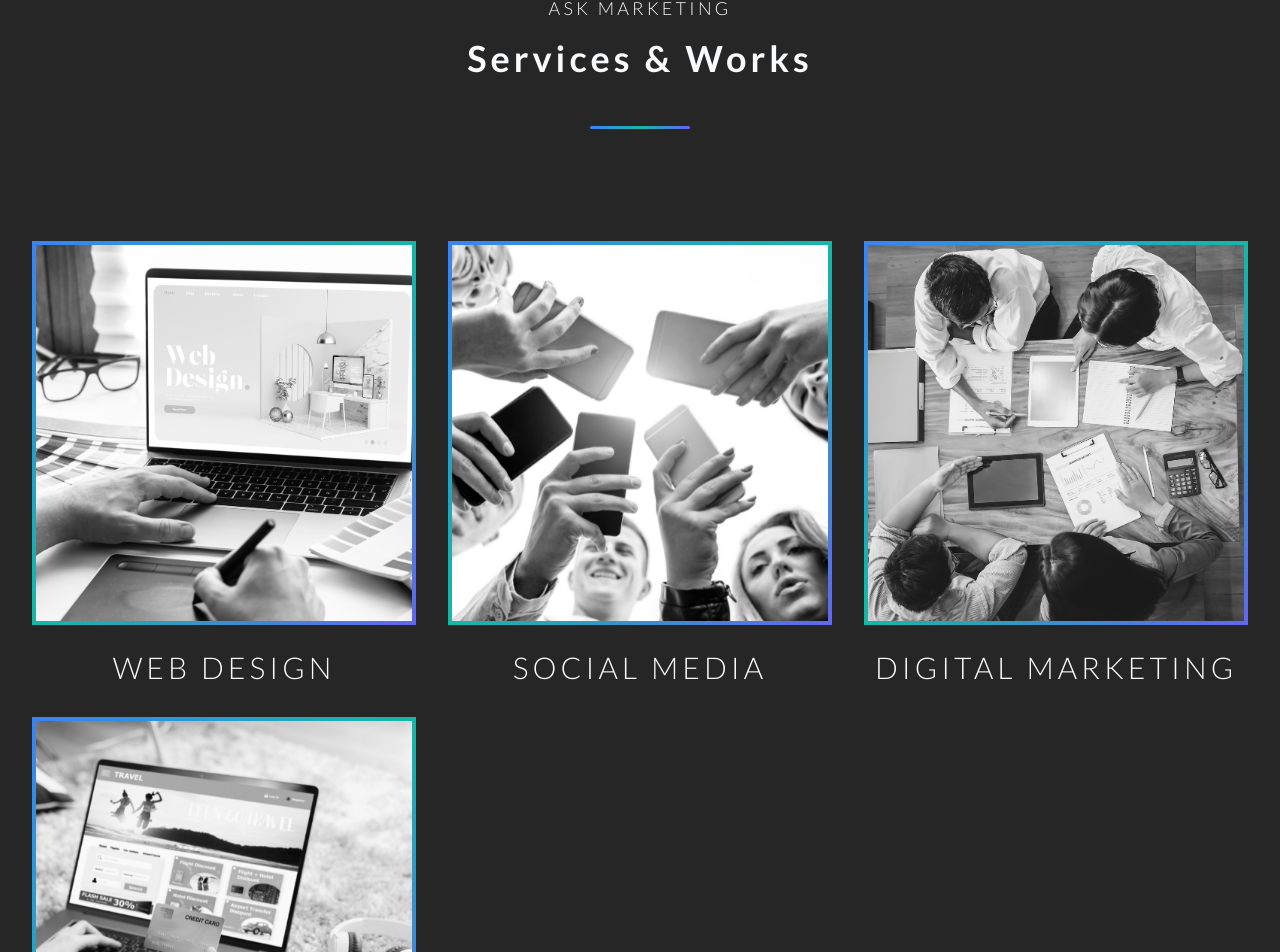
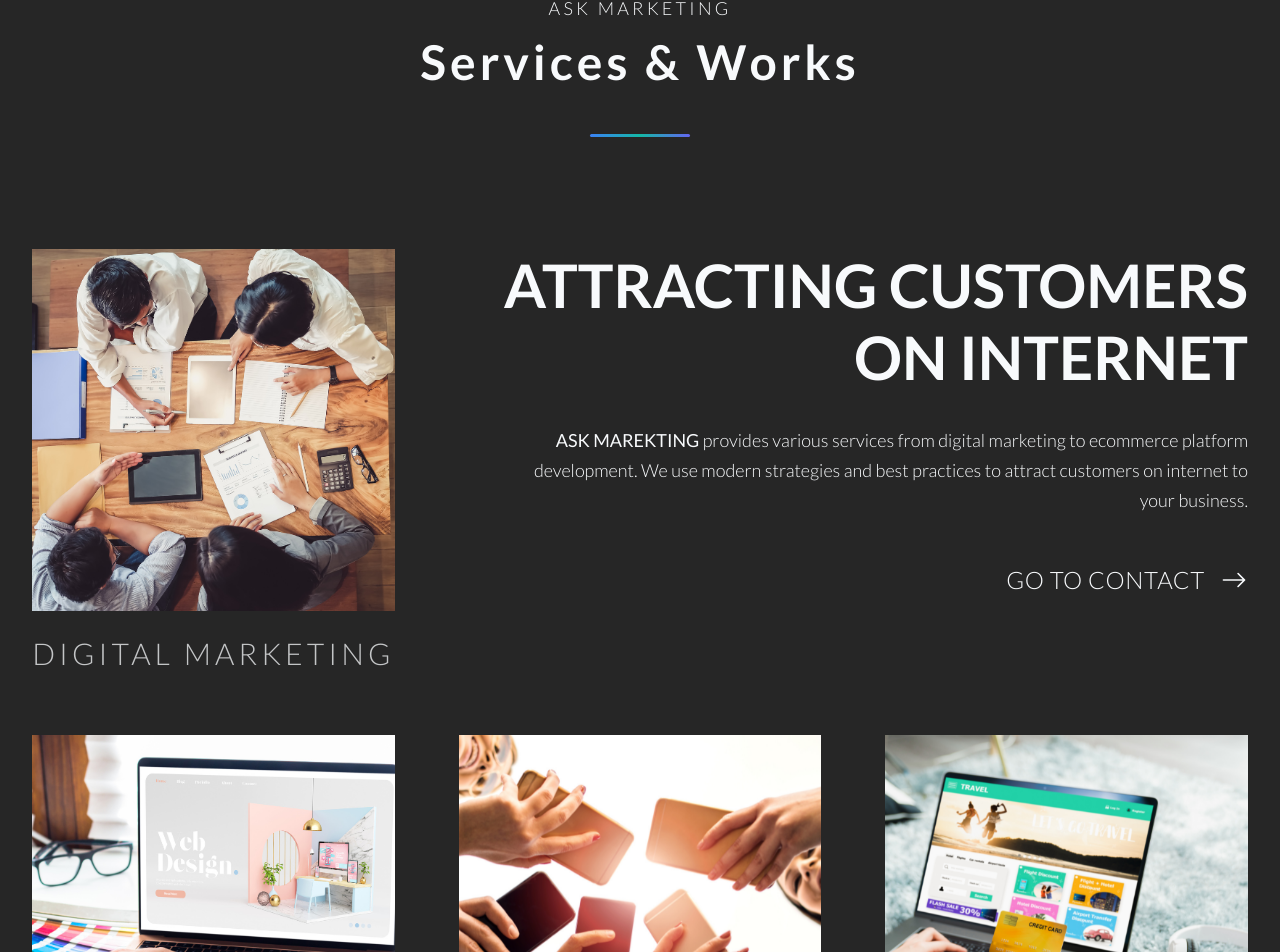
Before and after one commit to haneulchoistudio/ask-marketing, a Next.js app: page / in a window 1280 px wide. Shown: the part 918-1870 px from the top of the page. Built offline with nearby package versions, Linux system fonts and the light colour scheme.

Commit message:
added: service & works section

```diff
--- a/components/customs/Nav.tsx
+++ b/components/customs/Nav.tsx
@@ -7,7 +7,7 @@ const Nav: NextJS.Components.Created<
     return (
         <nav
             className={twMerge(
-                'w-full flex justify-between items-center py-5 px-6 lg:p-6 xl:p-8 2xl:px-10 bg-neutral-900/90 backdrop-bur-md fixed top-0 z-40',
+                'w-full flex justify-between items-center py-5 px-6 lg:p-6 xl:p-8 2xl:px-10 bg-neutral-950/90 backdrop-bur-md fixed top-0 z-40',
                 className
             )}
         >
--- /dev/null
+++ b/components/customs/ServiceCard.tsx
@@ -0,0 +1,89 @@
+import type { StaticImageData } from 'next/image';
+import type { NextJS } from 'types';
+import { Route } from '../templates';
+import Image from 'next/image';
+
+interface FloatBoxProps {
+    description: string;
+    slug: string;
+}
+
+const FloatBox: NextJS.Components.Created<FloatBoxProps> = ({
+    description,
+    slug,
+}) => {
+    return (
+        <article className="absolute bottom-0 lg:-top-full z-10 lg:-translate-y-full w-full h-max lg:h-full bg-neutral-900/95 lg:backdrop-blur-sm transform transition-all duration-[0.45s] ease-in-out lg:group-hover:-top-0 lg:group-hover:-translate-y-0 flex flex-col justify-between lg:justify-center p-6 lg:p-8">
+            <p className="font-light text-base md:text-lg lg:text-xl 2xl:text-2xl 2xl:leading-[1.4] leading-[1.67] lg:leading-[1.67] mb-4 lg:mb-6">
+                {description}
+            </p>
+            <Route
+                href={`/services/${slug}`}
+                className="py-3 px-8 border text-sm lg:text-base 2xl:text-lg border-slate-400/25 bg-neutral-800/5 backdrop-blur-sm text-white w-max shadow-xl shadow-transparent lg:hover:shadow-neutral-900/50 lg:hover:border-slate-200 cursor-pointer"
+            >
+                View Details
+            </Route>
+        </article>
+    );
+};
+
+const ImageWrap: NextJS.Components.Created<
+    NextJS.Components.WithChildren<'must'>
+> = ({ children }) => {
+    return (
+        <div className="overflow-hidden mb-6 transition-all duration-[0.35s] ease-in-out relative">
+            {children}
+        </div>
+    );
+};
+
+interface ServiceImageProps {
+    image: StaticImageData;
+    alt?: string;
+}
+
+const ServiceImage: NextJS.Components.Created<ServiceImageProps> = ({
+    image,
+    alt,
+}) => {
+    return (
+        <picture className="block overflow-hidden">
+            <Image src={image} alt={alt} />
+        </picture>
+    );
+};
+
+interface ServiceNameTagProps {
+    name: string;
+}
+
+const ServiceNameTag: NextJS.Components.Created<ServiceNameTagProps> = ({
+    name,
+}) => {
+    return (
+        <div className="relative">
+            <h5 className="font-light text-2xl lg:text-3xl text-center tracking-[0.25rem] transition-all duration-[0.35s] ease-in-out lg:group-hover:tracking-[0.15rem] uppercase lg:group-hover:scale-[115%] lg:group-hover:opacity-100 lg:opacity-75">
+                {name}
+            </h5>
+        </div>
+    );
+};
+
+const ServiceCard: NextJS.Components.Created<NextJS.Data.ServiceProps> = ({
+    description,
+    image,
+    name,
+    slug,
+}) => {
+    return (
+        <div className="group transition-all duration-[0.35s] ease-in-out cursor-pointer">
+            <ImageWrap>
+                <FloatBox description={description} slug={slug} />{' '}
+                <ServiceImage image={image} alt={`${slug} Photo`} />
+            </ImageWrap>
+            <ServiceNameTag name={name} />
+        </div>
+    );
+};
+
+export default ServiceCard;
--- /dev/null
+++ b/components/customs/StylishRoute.tsx
@@ -0,0 +1,23 @@
+import type { NextJS } from 'types';
+import { Route } from '../templates';
+import { BsArrowRight } from 'react-icons/bs';
+
+const StylishRoute: NextJS.Components.Created<NextJS.Components.WithHref> = ({
+    href,
+    name,
+}) => {
+    return (
+        <Route
+            href={href}
+            className="group font-light text-xl lg:text-2xl flex items-center gap-x-4 justify-center py-4 lg:hover:px-8 lg:hover:bg-neutral-800/90 border border-transparent w-max lg:hover:border-neutral-400/25 tracking-wide lg:hover:tracking-[0.05rem] shadow-2xl shadow-transparent lg:hover:shadow-black/50"
+        >
+            <span>{name}</span>
+            <BsArrowRight
+                size={26}
+                className="transition-all duration-[0.275s] ease-in-out lg:group-hover:rotate-180 "
+            />
+        </Route>
+    );
+};
+
+export default StylishRoute;
--- a/components/templates/Modal.template.tsx
+++ b/components/templates/Modal.template.tsx
@@ -63,7 +63,7 @@ export const __Modal__: NextJS.Components.Default<
             <aside
                 data-modal-name={name}
                 className={twMerge(
-                    'fixed top-0 left-0 z-50 w-full h-screen bg-neutral-900/75 backdrop-blur-md flex flex-col justify-center items-center',
+                    'fixed top-0 left-0 z-50 w-full h-screen bg-neutral-900/95 backdrop-blur-md flex flex-col justify-center items-center',
                     className
                 )}
             >
--- a/pages/_document.tsx
+++ b/pages/_document.tsx
@@ -18,7 +18,7 @@ class MyDocument extends Document {
                         rel="stylesheet"
                     />
                 </Head>
-                <body className="bg-neutral-900 text-slate-50 ">
+                <body className="bg-neutral-950 text-slate-50 ">
                     <Main />
                     <NextScript />
                 </body>
--- a/pages/index.tsx
+++ b/pages/index.tsx
@@ -12,7 +12,7 @@ import Contact from '@/next-js/components/Contact';
 import MobileNav from '@/next-js/components/MobileNav';
 import { useState } from 'react';
 import { AiOutlineClose } from 'react-icons/ai';
-import { BsArrowLeft, BsArrowRight } from 'react-icons/bs';
+import { BsArrowLeft } from 'react-icons/bs';
 import { twMerge } from 'tailwind-merge';
 import { useRouter } from 'next/router';
 
@@ -20,8 +20,9 @@ import DigitalMarketing from 'public/digital_marketing.png';
 import SocialMedia from 'public/social_media.png';
 import WebDesign from 'public/web_design.png';
 import Ecommerce from 'public/ecommerce.png';
-import Image from 'next/image';
 import Footer from '@/next-js/components/Footer';
+import ServiceCard from '@/next-js/components/ServiceCard';
+import StylishRoute from '@/next-js/components/StylishRoute';
 
 const Homepage: NextJS.Pages.Page = () => {
     const [showMobileNav, setShowMobileNav] = useState<boolean>(false);
@@ -62,7 +63,7 @@ const Homepage: NextJS.Pages.Page = () => {
                                             className={twMerge(
                                                 'font-semibold text-4xl flex items-center gap-x-4 w-max lg:hover:opacity-60 cursor-pointer',
                                                 router.pathname === route.href
-                                                    ? 'bg-slate-50 text-neutral-900'
+                                                    ? 'bg-gray-50 text-neutral-900'
                                                     : 'text-slate-300'
                                             )}
                                         >
@@ -87,23 +88,14 @@ const Homepage: NextJS.Pages.Page = () => {
                     <span className="rounded-md animate-ping block w-[25px] lg:w-[55px] h-[25px] lg:h-[55px] bg-gradient-to-br from-indigo-400 via-blue-400 to-teal-400" />
                     <span className="rounded-md animate-bounce block w-[60px] lg:w-[110px] h-[60px] lg:h-[110px] bg-gradient-to-br from-indigo-400 via-blue-400 to-teal-400" />
                 </article>
-                <article className="relative z-20 w-full p-10 bg-neutral-900/90 backdrop-blur-lg">
+                <article className="relative z-20 w-full p-10 bg-neutral-950/90 backdrop-blur-lg flex flex-col items-center">
                     <h3 className="mb-4 text-sm lg:text-base xl:text-lg font-light font-lato tracking-[0.25rem] lg:tracking-[0.2rem] text-center">
                         ASK MARKETING
                     </h3>
                     <h4 className="mb-6 max-w-4xl mx-auto text-center font-bold font-lato text-3xl md:text-4xl lg:text-5xl xl:text-6xl leading-[1.35] md:leading-[1.35] lg:leading-[1.35] xl:leading-[1.35]">
                         Shaping the Digital Presence of Your Business.
                     </h4>
-                    <Route
-                        href="/about"
-                        className="group font-light text-xl lg:text-2xl flex items-center gap-x-4 justify-center py-4 lg:hover:px-8 lg:hover:bg-neutral-800/90 border border-transparent w-max mx-auto lg:hover:border-neutral-400/25 tracking-wide lg:hover:tracking-[0.05rem] shadow-2xl shadow-transparent lg:hover:shadow-black/50"
-                    >
-                        <span>Our Missions</span>
-                        <BsArrowRight
-                            size={26}
-                            className="transition-all duration-[0.275s] ease-in-out lg:group-hover:rotate-180 "
-                        />
-                    </Route>
+                    <StylishRoute href="/about" name="OUR MISSIONS" />
                 </article>
             </div>
             <div className="w-full h-auto bg-neutral-800">
@@ -112,76 +104,62 @@ const Homepage: NextJS.Pages.Page = () => {
                         <h3 className="mb-4 text-sm lg:text-base xl:text-lg font-light font-lato tracking-[0.25rem] lg:tracking-[0.2rem] text-center">
                             ASK MARKETING
                         </h3>
-                        <h4 className="font-bold font-lato text-3xl lg:text-4xl text-center tracking-[0.25rem]">
+                        <h4 className="font-bold font-lato text-3xl md:text-4xl lg:text-5xl text-center tracking-[0.25rem]">
                             Services & Works
                         </h4>
                         <div className="w-[50%] max-w-[100px] mx-auto block h-[2.5px] bg-gradient-to-r from-blue-500 via-teal-500 to-indigo-500 mt-12 rounded" />
                     </article>
-                    <List className="grid grid-cols-1 lg:grid-cols-3 gap-8 2xl:gap-16">
-                        <div className="group transition-all duration-[0.35s] ease-in-out cursor-pointer">
-                            <div className="p-1 mb-6 bg-gradient-to-br from-blue-500 via-teal-500 to-indigo-500 transition-all duration-[0.35s] ease-in-out lg:group-hover:m-8 lg:group-hover:p-0">
-                                <picture className="block overflow-hidden">
-                                    <Image
-                                        src={WebDesign}
-                                        alt="Web Design Photo"
-                                        className="grayscale"
-                                    />
-                                </picture>
+                    <List className="grid grid-cols-1 lg:grid-cols-3 gap-16">
+                        <ServiceCard
+                            name="digital marketing"
+                            slug="digitalmarketing"
+                            image={DigitalMarketing}
+                            description="Attract more customers on the internet."
+                        />
+                        <div className="lg:col-span-2 pl-6 border-l-2 lg:pl-0 lg:border-l-0 flex flex-col gap-y-8 border-t-2 lg:border-t-0 pt-6 lg:pt-0 ">
+                            <div>
+                                <h3 className="font-bold text-2xl md:text-4xl lg:text-6xl lg:text-right mb-6 lg:mb-8 leading-[1.4] lg:leading-[1.2]">
+                                    <span className="inline-block">
+                                        ATTRACTING CUSTOMERS
+                                    </span>
+                                    <span className="inline-block">
+                                        ON INTERNET
+                                    </span>
+                                </h3>
+                                <p className="font-lato font-light text-left lg:text-right leading-[1.67] lg:leading-[1.67] 2xl:leading-[1.67] text-base lg:text-lg 2xl:text-xl pr-16 lg:pr-0 lg:pl-16 2xl:pl-32">
+                                    <strong>ASK MAREKTING</strong> provides
+                                    various services from digital marketing to
+                                    ecommerce platform development. We use
+                                    modern strategies and best practices to
+                                    attract customers on internet to your
+                                    business.
+                                </p>
                             </div>
-                            <div>
-                                <h5 className="font-light text-2xl lg:text-3xl text-center tracking-[0.25rem] transition-all duration-[0.35s] ease-in-out lg:group-hover:tracking-[0.05rem]">
-                                    WEB DESIGN
-                                </h5>
+                            <div className="flex flex-col items-start lg:items-end">
+                                <StylishRoute
+                                    href="/about"
+                                    name="GO TO CONTACT"
+                                />
                             </div>
                         </div>
-                        <div className="group transition-all duration-[0.35s] ease-in-out cursor-pointer">
-                            <div className="p-1 mb-6 bg-gradient-to-br from-blue-500 via-teal-500 to-indigo-500 transition-all duration-[0.35s] ease-in-out lg:group-hover:m-8 lg:group-hover:p-0">
-                                <picture className="block overflow-hidden">
-                                    <Image
-                                        src={SocialMedia}
-                                        alt="Social Media Photo"
-                                        className="grayscale"
-                                    />
-                                </picture>
-                            </div>
-                            <div>
-                                <h5 className="font-light text-2xl lg:text-3xl text-center tracking-[0.25rem] transition-all duration-[0.35s] ease-in-out lg:group-hover:tracking-[0.05rem]">
-                                    SOCIAL MEDIA
-                                </h5>
-                            </div>
-                        </div>
-                        <div className="group transition-all duration-[0.35s] ease-in-out cursor-pointer">
-                            <div className="p-1 mb-6 bg-gradient-to-br from-blue-500 via-teal-500 to-indigo-500 transition-all duration-[0.35s] ease-in-out lg:group-hover:m-8 lg:group-hover:p-0">
-                                <picture className="block overflow-hidden">
-                                    <Image
-                                        src={DigitalMarketing}
-                                        alt="Digital Marketing Photo"
-                                        className="grayscale"
-                                    />
-                                </picture>
-                            </div>
-                            <div>
-                                <h5 className="font-light text-2xl lg:text-3xl text-center tracking-[0.25rem] transition-all duration-[0.35s] ease-in-out lg:group-hover:tracking-[0.05rem]">
-                                    DIGITAL MARKETING
-                                </h5>
-                            </div>
-                        </div>
-                        <div className="group transition-all duration-[0.35s] ease-in-out cursor-pointer">
-                            <div className="p-1 mb-6 bg-gradient-to-br from-blue-500 via-teal-500 to-indigo-500 transition-all duration-[0.35s] ease-in-out lg:group-hover:m-8 lg:group-hover:p-0">
-                                <picture className="block overflow-hidden">
-                                    <Image
-                                        src={Ecommerce}
-                                        alt="Ecommerce Photo"
-                                        className="grayscale"
-                                    />
-                                </picture>
-                            </div>
-                            <div>
-                                <h5 className="font-light text-2xl lg:text-3xl text-center tracking-[0.25rem] transition-all duration-[0.35s] ease-in-out lg:group-hover:tracking-[0.05rem]">
-                                    ECOMMERCE
-                                </h5>
-                            </div>
-                        </div>
+                        <ServiceCard
+                            name="web design"
+                            slug="webdesign"
+                            image={WebDesign}
+                            description="Show your business to the world."
+                        />
+                        <ServiceCard
+                            name="social media"
+                            slug="socialmedia"
+                            image={SocialMedia}
+                            description="Expose your business to appropriate users on media."
+                        />
+                        <ServiceCard
+                            name="ecommerce"
+                            slug="ecommerce"
+                            image={Ecommerce}
+                            description="Make and own an e-commerce platform to sell your products."
+                        />
                     </List>
                 </section>
             </div>
```
Also changed, not shown: types.d.ts (+10 -0 lines), 2 other files (tests, documents, lock files or other folders).
